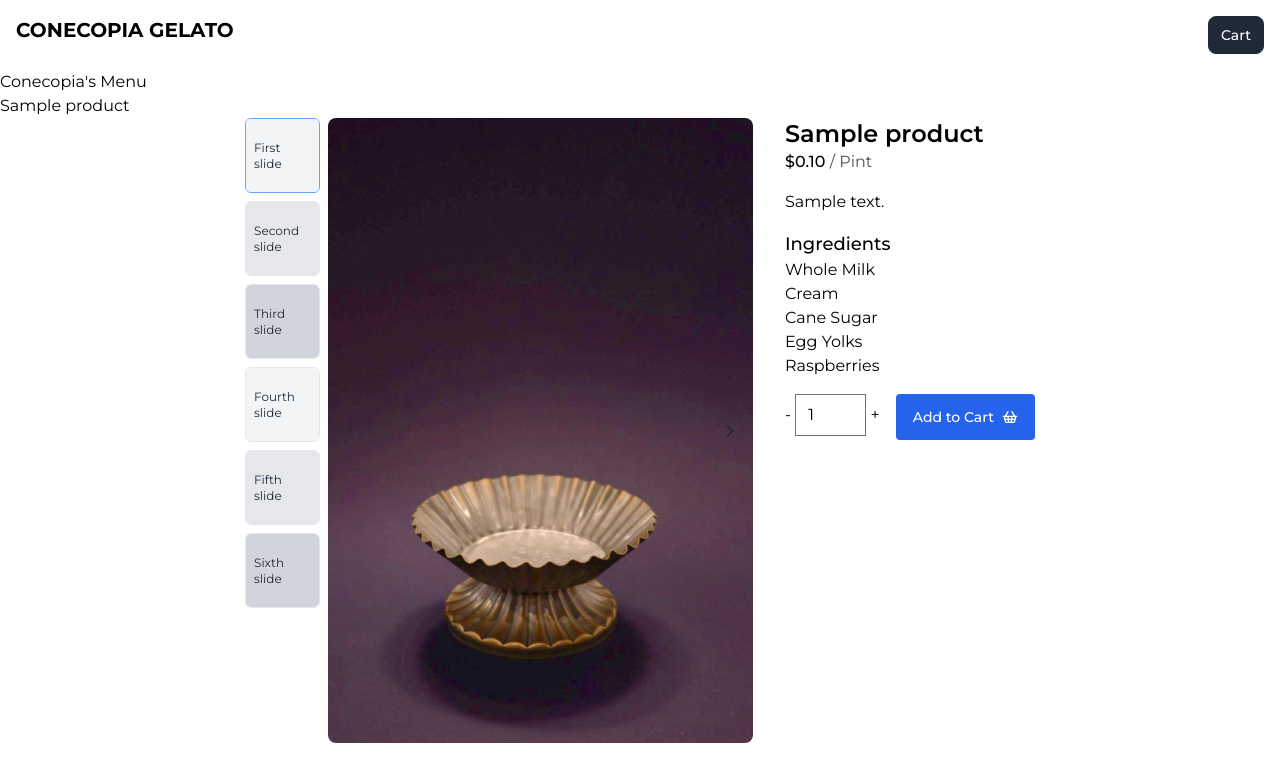
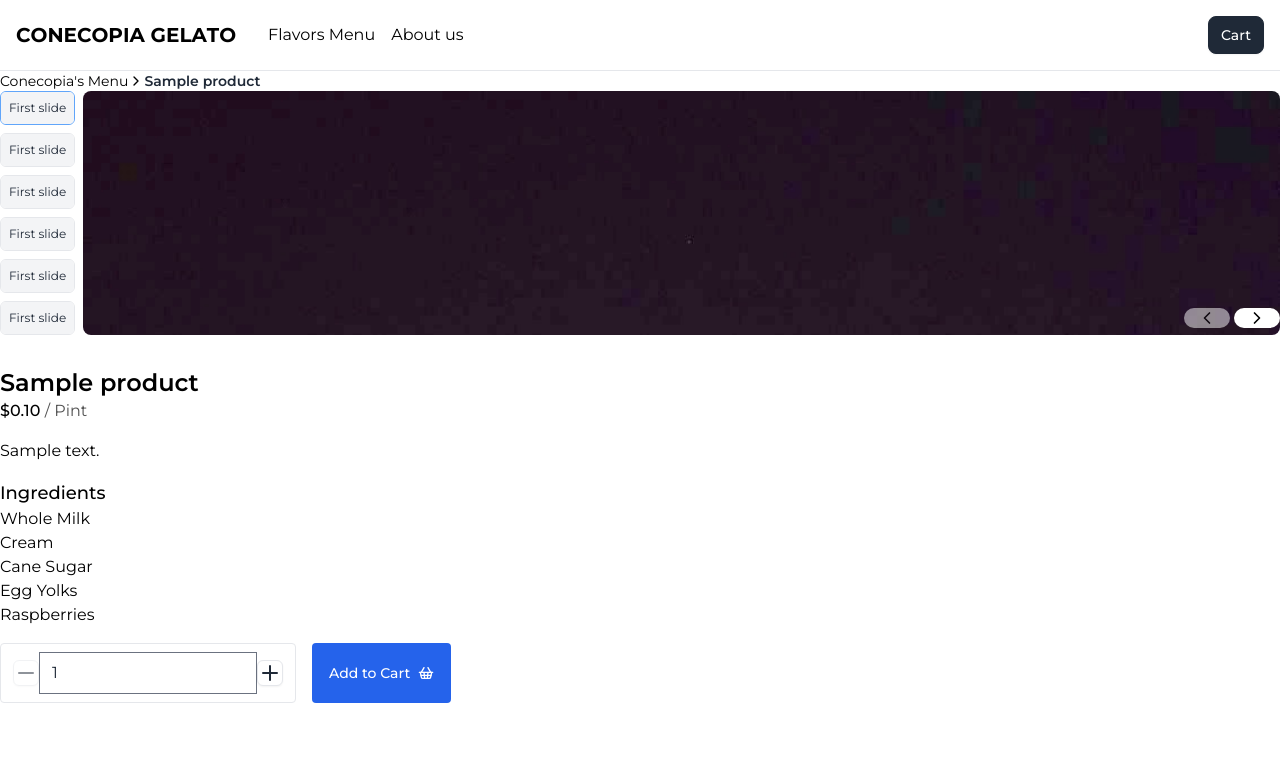
Before and after one commit to joeldesante/conecopia, a Django app: page /order/product/1 in a window 1280 px wide. Shown: the top 782 px of the page. Run offline with Django 4.2, Linux system fonts and the light colour scheme; tables that the repository leaves empty hold one stand-in row (values such as "Sample post"); some libraries are stand-ins or nearby versions; some web fonts are replaced.

Commit message:
Update the navigation

```diff
--- a/order/catalogue/templates/master-catalogue.html
+++ b/order/catalogue/templates/master-catalogue.html
@@ -8,8 +8,45 @@
 {% load filters %}
 
 {% block navigation %}
-<nav class="flex flex-row justify-between p-4">
-    <a href="/" class="font-bold text-xl">CONECOPIA GELATO</a>
+<nav class="flex flex-row justify-between items-center p-4 px-0 border-b mb-2">
+    <div class="flex gap-8 items-center">
+        <a
+            href="/order"
+            class="font-bold text-xl flex gap-[0.5px]
+                [&>*]:transition [&>*]:transition-all [&>*]:ease-in-out
+                [&>*]:m-0 [&>*]:text-black
+
+                [&>*:nth-child(7n+1)]:hover:text-red-700
+                [&>*:nth-child(7n+2)]:hover:text-orange-600
+                [&>*:nth-child(7n+3)]:hover:text-yellow-500
+                [&>*:nth-child(7n+4)]:hover:text-green-600
+                [&>*:nth-child(7n+5)]:hover:text-blue-600
+                [&>*:nth-child(7n+6)]:hover:text-indigo-700
+                [&>*:nth-child(7n+7)]:hover:text-violet-700
+            "
+        >
+            <span class="delay-[0ms] duration-300">C</span>
+            <span class="delay-[20ms] duration-300">O</span>
+            <span class="delay-[40ms] duration-300">N</span>
+            <span class="delay-[60ms] duration-300">E</span>
+            <span class="delay-[80ms] duration-300">C</span>
+            <span class="delay-[100ms] duration-300">O</span>
+            <span class="delay-[120ms] duration-300">P</span>
+            <span class="delay-[140ms] duration-300">I</span>
+            <span class="delay-[160ms] duration-300">A</span>
+            &nbsp;
+            <span class="delay-[180ms] duration-300">G</span>
+            <span class="delay-[200ms] duration-300">E</span>
+            <span class="delay-[220ms] duration-300">L</span>
+            <span class="delay-[240ms] duration-300">A</span>
+            <span class="delay-[260ms] duration-300">T</span>
+            <span class="delay-[280ms] duration-300">O</span>
+        </a>
+        <ol class="inline-flex gap-4 underline underline-offset-4">
+            <li class="hover:text-red-500"><a href="/order">Flavors Menu</a></li>
+            <li class="hover:text-red-500"><a href="/">About us</a></li>
+        </ol>
+    </div>
     <button type="button"
         class="py-2 px-3 inline-flex justify-center items-center gap-x-2 text-start bg-gray-800 border border-gray-800 text-white text-sm font-medium rounded-lg shadow-sm align-middle hover:bg-gray-950 focus:outline-none focus:bg-gray-900 :bg-white"
         aria-haspopup="dialog"
--- a/order/catalogue/templates/product.html
+++ b/order/catalogue/templates/product.html
@@ -6,61 +6,74 @@
 {% load filters %}
 
 {% block title %}
-    {{ product.name }} Gelato
+    {{ product.name }} - Conecopia
 {% endblock %}
 
 {% block content %}
-<nav class="breadcrumb has-succeeds-separator" aria-label="breadcrumbs">
-    <ul>
-        <li><a href="/order">Conecopia's Menu</a></li>
-        <li class="is-active"><a href="#" aria-current="page">{{ product.name }}</a></li>
-    </ul>
-</nav>
 
+<ol class="flex items-center whitespace-nowrap mb-4">
+    <li class="inline-flex items-center">
+        <a class="flex items-center text-sm text-gray-500 hover:text-blue-600 focus:outline-none focus:text-blue-600" href="/order">
+            Conecopia's Menu
+        </a>
 
-<div class="flex flex-row gap-8 justify-center">
+        <svg class="shrink-0 mx-2 size-4 text-gray-400" xmlns="http://www.w3.org/2000/svg" width="24" height="24" viewBox="0 0 24 24" fill="none" stroke="currentColor" stroke-width="2" stroke-linecap="round" stroke-linejoin="round">
+            <path d="m9 18 6-6-6-6"></path>
+        </svg>
 
+    </li>
+    <li class="inline-flex items-center text-sm font-semibold text-gray-800 truncate" aria-current="page">
+        {{ product.name }}
+    </li>
+</ol>
+
+<div class="flex flex-col md:flex-row gap-8 justify-center">
     <!-- Slider -->
     <div data-hs-carousel='{
         "loadingClasses": "opacity-0"
     }' class="relative">
         <div class="hs-carousel flex space-x-2">
             <div class="flex-none">
-                <div class="hs-carousel-pagination max-h-[625px] flex flex-col gap-y-2 overflow-y-auto">
-                    <div class="hs-carousel-pagination-item shrink-0 border rounded-md overflow-hidden cursor-pointer w-[75px] h-[75px] hs-carousel-active:border-blue-400">
+                <div class="hs-carousel-pagination max-h-[400px] lg:max-h-[600px] flex flex-col gap-y-2 overflow-y-auto">
+                    <div class="hs-carousel-pagination-item shrink-0 border rounded-md overflow-hidden cursor-pointer w-[50px] h-[50px] lg:w-[75px] lg:h-[75px] hs-carousel-active:border-blue-400">
                         <div class="flex justify-center h-full bg-gray-100 p-2">
                             <span class="self-center text-xs text-gray-800 transition duration-700">First slide</span>
                         </div>
                     </div>
-                    <div class="hs-carousel-pagination-item shrink-0 border rounded-md overflow-hidden cursor-pointer w-[75px] h-[75px] hs-carousel-active:border-blue-400">
-                    <div class="flex justify-center h-full bg-gray-200 p-2">
-                        <span class="self-center text-xs text-gray-800 transition duration-700">Second slide</span>
+
+                    <div class="hs-carousel-pagination-item shrink-0 border rounded-md overflow-hidden cursor-pointer w-[50px] h-[50px] lg:w-[75px] lg:h-[75px] hs-carousel-active:border-blue-400">
+                        <div class="flex justify-center h-full bg-gray-100 p-2">
+                            <span class="self-center text-xs text-gray-800 transition duration-700">First slide</span>
                         </div>
                     </div>
-                    <div class="hs-carousel-pagination-item shrink-0 border rounded-md overflow-hidden cursor-pointer w-[75px] h-[75px] hs-carousel-active:border-blue-400">
-                    <div class="flex justify-center h-full bg-gray-300 p-2">
-                        <span class="self-center text-xs text-gray-800 transition duration-700">Third slide</span>
+
+                    <div class="hs-carousel-pagination-item shrink-0 border rounded-md overflow-hidden cursor-pointer w-[50px] h-[50px] lg:w-[75px] lg:h-[75px] hs-carousel-active:border-blue-400">
+                        <div class="flex justify-center h-full bg-gray-100 p-2">
+                            <span class="self-center text-xs text-gray-800 transition duration-700">First slide</span>
                         </div>
                     </div>
-                    <div class="hs-carousel-pagination-item shrink-0 border rounded-md overflow-hidden cursor-pointer w-[75px] h-[75px] hs-carousel-active:border-blue-400">
+
+                    <div class="hs-carousel-pagination-item shrink-0 border rounded-md overflow-hidden cursor-pointer w-[50px] h-[50px] lg:w-[75px] lg:h-[75px] hs-carousel-active:border-blue-400">
                         <div class="flex justify-center h-full bg-gray-100 p-2">
-                        <span class="self-center text-xs text-gray-800 transition duration-700">Fourth slide</span>
+                            <span class="self-center text-xs text-gray-800 transition duration-700">First slide</span>
                         </div>
                     </div>
-                    <div class="hs-carousel-pagination-item shrink-0 border rounded-md overflow-hidden cursor-pointer w-[75px] h-[75px] hs-carousel-active:border-blue-400">
-                    <div class="flex justify-center h-full bg-gray-200 p-2">
-                        <span class="self-center text-xs text-gray-800 transition duration-700">Fifth slide</span>
+
+                    <div class="hs-carousel-pagination-item shrink-0 border rounded-md overflow-hidden cursor-pointer w-[50px] h-[50px] lg:w-[75px] lg:h-[75px] hs-carousel-active:border-blue-400">
+                        <div class="flex justify-center h-full bg-gray-100 p-2">
+                            <span class="self-center text-xs text-gray-800 transition duration-700">First slide</span>
                         </div>
                     </div>
-                    <div class="hs-carousel-pagination-item shrink-0 border rounded-md overflow-hidden cursor-pointer w-[75px] h-[75px] hs-carousel-active:border-blue-400">
-                    <div class="flex justify-center h-full bg-gray-300 p-2">
-                        <span class="self-center text-xs text-gray-800 transition duration-700">Sixth slide</span>
+
+                    <div class="hs-carousel-pagination-item shrink-0 border rounded-md overflow-hidden cursor-pointer w-[50px] h-[50px] lg:w-[75px] lg:h-[75px] hs-carousel-active:border-blue-400">
+                        <div class="flex justify-center h-full bg-gray-100 p-2">
+                            <span class="self-center text-xs text-gray-800 transition duration-700">First slide</span>
                         </div>
                     </div>
                 </div>
             </div>
 
-            <div class="relative grow overflow-hidden min-h-[625px] min-w-[425px] bg-white rounded-lg">
+            <div class="relative grow overflow-hidden min-w-[300px] min-h-[400px] lg:min-w-[450px] lg:min-h-[600px] bg-white rounded-lg">
 
                 <div class="hs-carousel-body absolute top-0 bottom-0 start-0 flex flex-nowrap transition-transform duration-700 opacity-0">
 
@@ -103,7 +116,8 @@
                     </div>
                 </div>
 
-                <button type="button" class="hs-carousel-prev hs-carousel-disabled:opacity-50 hs-carousel-disabled:pointer-events-none absolute inset-y-0 start-0 inline-flex justify-center items-center w-[46px] h-full text-gray-800 hover:bg-gray-800/10 focus:outline-none focus:bg-gray-800/10 rounded-s-lg">
+                <div class="absolute end-0 bottom-0 m-4">
+                    <button type="button" class="hs-carousel-prev hs-carousel-disabled:opacity-50 hs-carousel-disabled:pointer-events-none shadow inline-flex justify-center items-center w-[46px] h-[46px] text-black bg-white hover:bg-neutral-200 focus:bg-neutral-200 rounded-full">
                         <span class="text-2xl" aria-hidden="true">
                             <svg class="shrink-0 size-5" xmlns="http://www.w3.org/2000/svg" width="24" height="24" viewBox="0 0 24 24" fill="none" stroke="currentColor" stroke-width="2" stroke-linecap="round" stroke-linejoin="round">
                                 <path d="m15 18-6-6 6-6"></path>
@@ -112,7 +126,7 @@
                         <span class="sr-only">Previous</span>
                     </button>
 
-                <button type="button" class="hs-carousel-next hs-carousel-disabled:opacity-50 hs-carousel-disabled:pointer-events-none absolute inset-y-0 end-0 inline-flex justify-center items-center w-[46px] h-full text-gray-800 hover:bg-gray-800/10 focus:outline-none focus:bg-gray-800/10 rounded-e-lg">
+                    <button type="button" class="hs-carousel-next hs-carousel-disabled:opacity-50 hs-carousel-disabled:pointer-events-none shadow inline-flex justify-center items-center w-[46px] h-[46px] text-black bg-white hover:bg-neutral-200 focus:bg-neutral-200 rounded-full">
                         <span class="sr-only">Next</span>
                         <span class="text-2xl" aria-hidden="true">
                             <svg class="shrink-0 size-5" xmlns="http://www.w3.org/2000/svg" width="24" height="24" viewBox="0 0 24 24" fill="none" stroke="currentColor" stroke-width="2" stroke-linecap="round" stroke-linejoin="round">
@@ -120,6 +134,7 @@
                             </svg>
                         </span>
                     </button>
+                </div>
             </div>
         </div>
     </div>
@@ -131,13 +146,20 @@
             <p><span class="font-medium">${{ product.price|divide:100|floatformat:2|intcomma }}</span> <span class="text-neutral-600">/ Pint</span></p>
         </section>
 
+        {% if product.quantity <= 0 %}
+            <div class="p-2 px-4  rounded ring-2 ring-red-300 ring-offset-2">
+                <p><span class="font-semibold">Sorry, this flavor is currently out of stock.</span></p>
+                <p class="text-sm text-neutral-600">Tony will whip up another batch soon!</p>
+            </div>
+        {% endif %}
+
         <article>
             <p>{{ product.description }}</p>
         </article>
 
         <section>
             <h4 class="text-lg font-medium">Ingredients</h4>
-            <ul>
+            <ul class="list-disc list-inside px-2 mt-2">
                 <li>Whole Milk</li>
                 <li>Cream</li>
                 <li>Cane Sugar</li>
@@ -146,13 +168,34 @@
             </ul>
         </section>
 
-        <section class="flex flex-row gap-4">
-            <div class="control">
-                <button id="quantity-subtract" class="button">-</button>
-                <input class="input" type="number" value="1" min="1" max="99" id="quantity" />
-                <button id="quantity-add" class="button">+</button>
+        <section class="flex flex-row gap-4 mt-4">
+
+            <!-- Input Number -->
+            <div class="py-2 px-3 inline-block bg-white border border-gray-200 rounded" data-hs-input-number='{
+                "max": {{ product.quantity }},
+                "min": 1
+            }'>
+                <div class="flex items-center gap-x-1.5">
+                    <button type="button" class="size-6 inline-flex justify-center items-center gap-x-2 text-sm font-medium rounded-md border border-gray-200 bg-white text-gray-800 shadow-sm hover:bg-gray-50 focus:outline-none focus:bg-gray-50 disabled:opacity-50 disabled:pointer-events-none" tabindex="-1" aria-label="Decrease" data-hs-input-number-decrement="">
+                    <svg class="shrink-0 size-3.5" xmlns="http://www.w3.org/2000/svg" width="24" height="24" viewBox="0 0 24 24" fill="none" stroke="currentColor" stroke-width="2" stroke-linecap="round" stroke-linejoin="round">
+                        <path d="M5 12h14"></path>
+                    </svg>
+                    </button>
+
+                    <input id="quantity" class="p-0 w-6 bg-transparent border-0 text-gray-800 text-center focus:ring-0 [&::-webkit-inner-spin-button]:appearance-none [&::-webkit-outer-spin-button]:appearance-none" style="-moz-appearance: textfield;" type="number" aria-roledescription="Number field" value="1" data-hs-input-number-input="" {% if product.quantity <= 0 %}disabled=""{% endif %}>
+
+
+                    <button type="button" class="size-6 inline-flex justify-center items-center gap-x-2 text-sm font-medium rounded-md border border-gray-200 bg-white text-gray-800 shadow-sm hover:bg-gray-50 focus:outline-none focus:bg-gray-50 disabled:opacity-50 disabled:pointer-events-none" tabindex="-1" aria-label="Increase" data-hs-input-number-increment="">
+                    <svg class="shrink-0 size-3.5" xmlns="http://www.w3.org/2000/svg" width="24" height="24" viewBox="0 0 24 24" fill="none" stroke="currentColor" stroke-width="2" stroke-linecap="round" stroke-linejoin="round">
+                        <path d="M5 12h14"></path>
+                        <path d="M12 5v14"></path>
+                    </svg>
+                    </button>
                 </div>
-            <button id="add-to-cart" type="button" class="py-3 px-4 inline-flex items-center gap-x-2 text-sm font-medium rounded border border-transparent bg-blue-600 text-white hover:bg-blue-700 focus:outline-none focus:bg-blue-700 disabled:opacity-50 disabled:pointer-events-none">
+            </div>
+            <!-- End Input Number -->
+
+            <button id="add-to-cart" type="button" class="py-3 px-4 inline-flex items-center gap-x-2 text-sm font-medium rounded border border-transparent bg-blue-600 text-white hover:bg-blue-700 focus:outline-none focus:bg-blue-700 disabled:opacity-50 disabled:pointer-events-none" {% if product.quantity <= 0 %}disabled=""{% endif %}>
                 Add to Cart
                 <svg class="shrink-0 size-4" xmlns="http://www.w3.org/2000/svg" width="24" height="24" viewBox="0 0 24 24" fill="none" stroke="currentColor" stroke-width="2" stroke-linecap="round" stroke-linejoin="round">
                     <path d="m5 11 4-7"></path>
@@ -165,37 +208,16 @@
                 </svg>
             </button>
         </section>
+        {% if product.quantity <= 7 and product.quantity > 0%}
+            <p class="text-sm text-neutral-600">Only {{ product.quantity }} left in stock!</p>
+        {% endif %}
     </div>
 </div>
 
 <script>
+
     const quantityInput = document.getElementById("quantity");
     const addToCartButton = document.getElementById("add-to-cart");
-    const quantityAdd = document.getElementById("quantity-add");
-    const quantitySubtract = document.getElementById("quantity-subtract");
-
-    function addToNumberInputValue(input, valueToAdd) {
-        if(input.type != "number") { throw new Error(`Invalid input type of ${input.type}. Expected 'number'.`); }
-        input.value = parseInt(input.value) + valueToAdd
-    }
-
-    function clampNumberInput(input, min, max) {
-        if(input.type != "number") { throw new Error(`Invalid input type of ${input.type}. Expected 'number'.`); }
-        if(parseInt(input.value) < min) { input.value = min }
-        if(parseInt(input.value) > max) { input.value = max }
-    }
-
-    quantityAdd.onclick = () => {
-        addToNumberInputValue(quantityInput, 1);
-        clampNumberInput(quantityInput, 1, 99);
-    }
-
-    quantitySubtract.onclick = () => {
-        addToNumberInputValue(quantityInput, -1);
-        clampNumberInput(quantityInput, 1, 99);
-    }
-
-    quantityInput.oninput = () => clampNumberInput(quantityInput, 0, 99);
 
     addToCartButton.onclick = () => {
         // 1. Create a AJAX request to add the item to cart
```
Also changed, not shown: order/catalogue/templates/cart.html (+15 -0 lines), order/catalogue/templates/checkout.html (+16 -0 lines). Lines whose indentation alone changed are shown as unchanged.
